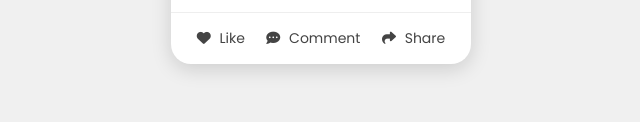
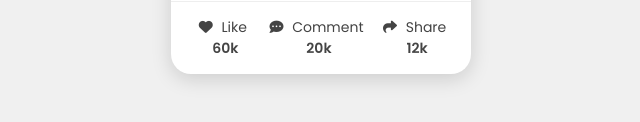
Before and after one commit to tdung29kt/mailpass, a plain HTML site: page index.html in a window 1280 px wide. Shown: the part 534-656 px from the top of the page, without its empty margins (319-959 px from the left). Drawn offline with Linux system fonts and the light colour scheme.

Commit message:
Update index.html

```diff
--- a/index.html
+++ b/index.html
@@ -5,6 +5,7 @@
   <meta name="viewport" content="width=device-width, initial-scale=1.0"/>
   <title>Profile Card</title>
   <link href="https://fonts.googleapis.com/css2?family=Poppins:wght@400;600&display=swap" rel="stylesheet"/>
+  <!-- Font Awesome -->
   <script src="https://kit.fontawesome.com/a076d05399.js" crossorigin="anonymous"></script>
   <style>
     * {
@@ -119,6 +120,11 @@
     .actions button:hover {
       color: #2979ff;
     }
+
+    .count {
+      font-weight: bold;
+      margin-left: 5px;
+    }
   </style>
 </head>
 <body>
@@ -142,15 +148,33 @@
     </div>
 
     <div class="actions">
-      <button class="like"><i class="fas fa-heart"></i> Like</button>
-      <button class="comment"><i class="fas fa-comment-dots"></i> Comment</button>
-      <button class="share" onclick="copyLink()"><i class="fas fa-share"></i> Share</button>
+      <button onclick="likePost()"><i class="fas fa-heart"></i> Like <span id="likeCount" class="count">60k</span></button>
+      <button><i class="fas fa-comment-dots"></i> Comment <span class="count">20k</span></button>
+      <button onclick="copyLink()"><i class="fas fa-share"></i> Share <span class="count">12k</span></button>
     </div>
   </div>
 
   <script>
+    let likeCount = 60000;
+    let liked = false;
+
+    function formatCount(num) {
+      if (num >= 1000) {
+        return Math.floor(num / 1000) + 'k';
+      }
+      return num;
+    }
+
+    function likePost() {
+      if (!liked) {
+        likeCount++;
+        document.getElementById("likeCount").textContent = formatCount(likeCount);
+        liked = true;
+      }
+    }
+
     function copyLink() {
-      const dummyLink = "https://yourprofilelink.com"; // Đổi thành link thật của bạn
+      const dummyLink = "https://yourprofilelink.com"; // Đổi thành link thật
       navigator.clipboard.writeText(dummyLink)
         .then(() => alert("Link copied to clipboard!"))
         .catch(() => alert("Failed to copy link."));
```
